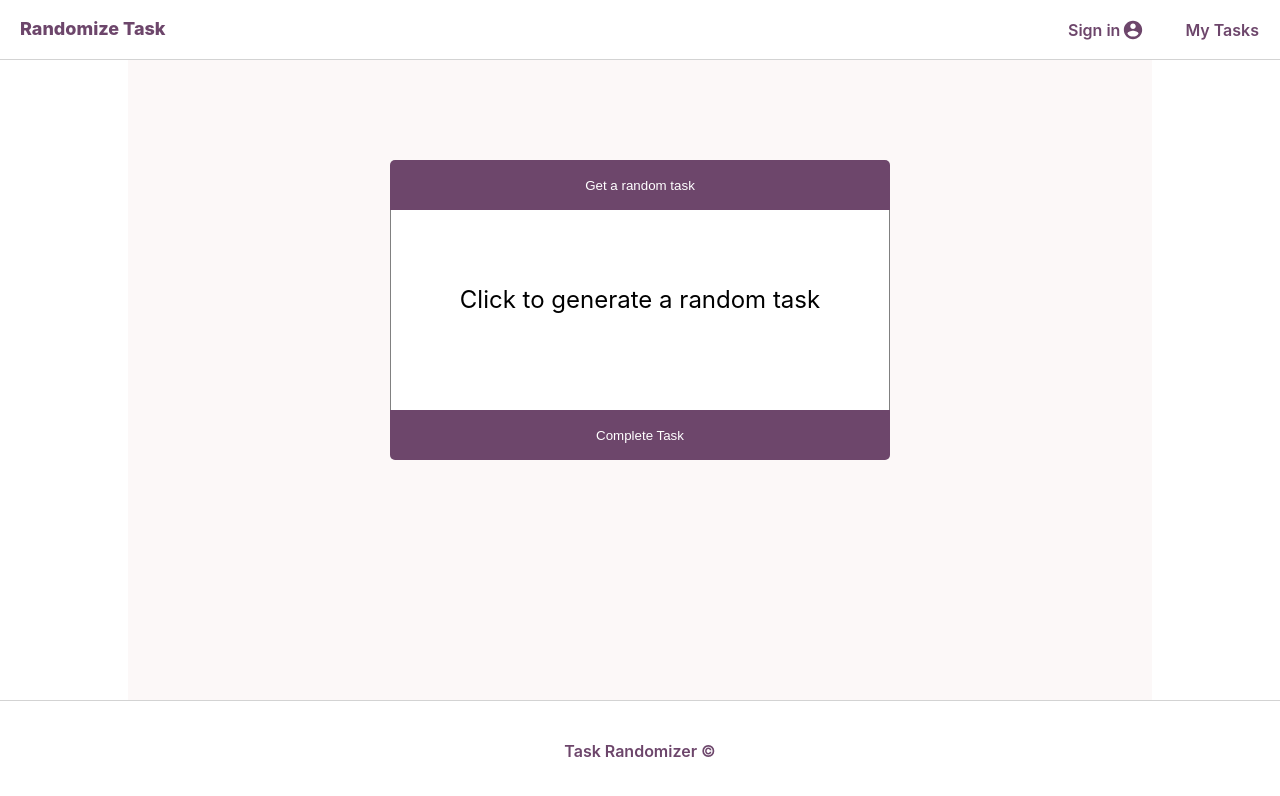
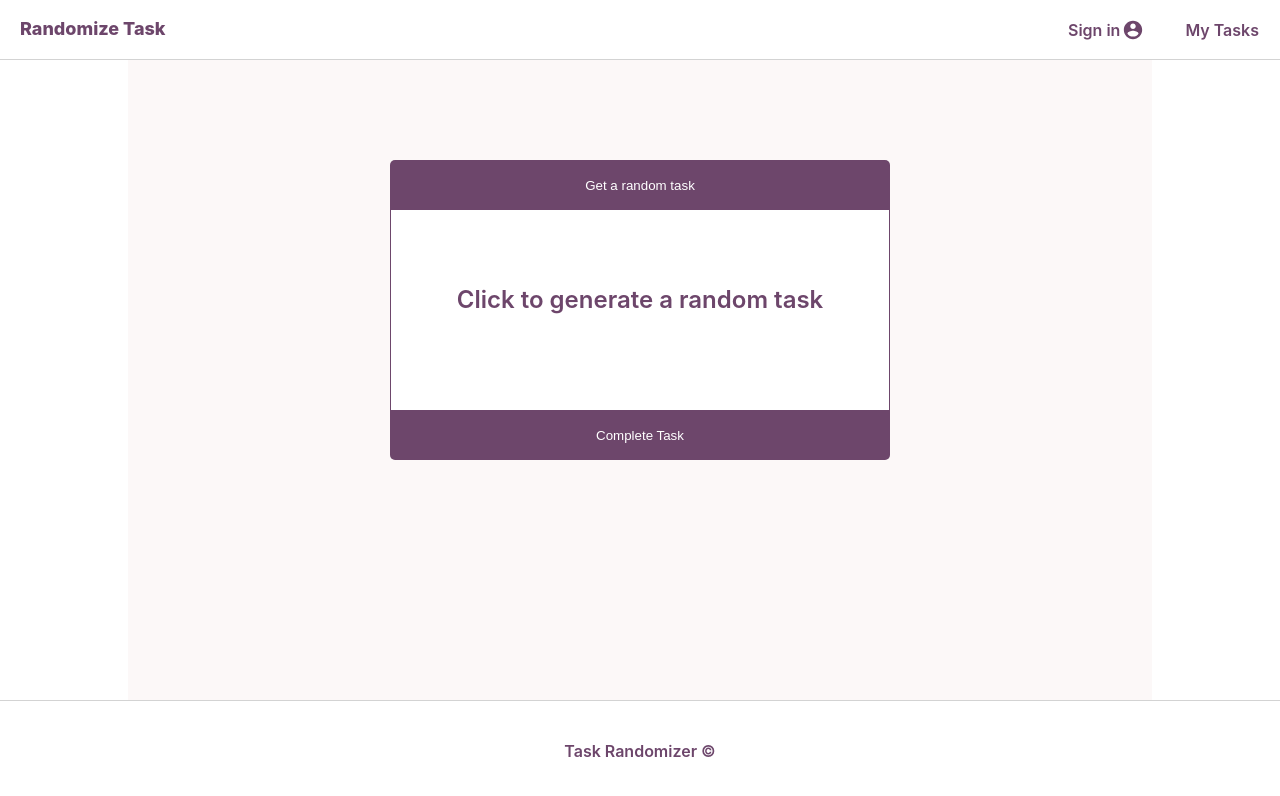
Before and after one commit to seangrant118/task-randomizer, a React (Create React App) app: page / in a window 1280 px wide. Shown: the top 796 px of the page. Built offline with nearby package versions, Linux system fonts and the light colour scheme; no server answers; the database is empty.

Commit message:
current task color + border

```diff
--- a/src/components/Home/Home.css
+++ b/src/components/Home/Home.css
@@ -56,12 +56,14 @@
   text-align: center;
   height: 200px;
   background-color: white;
+  color: #6d466b;
+  font-weight: 600;
   font-size: 24px;
   padding-top: 75px;
   line-break: loose;
   vertical-align: middle;
-  border-left: 1px solid gray;
-  border-right: 1px solid gray;
+  border-left: 1px solid #6d466b;
+  border-right: 1px solid #6d466b;
 }
 
 @media (max-width: 1024px) {
```
